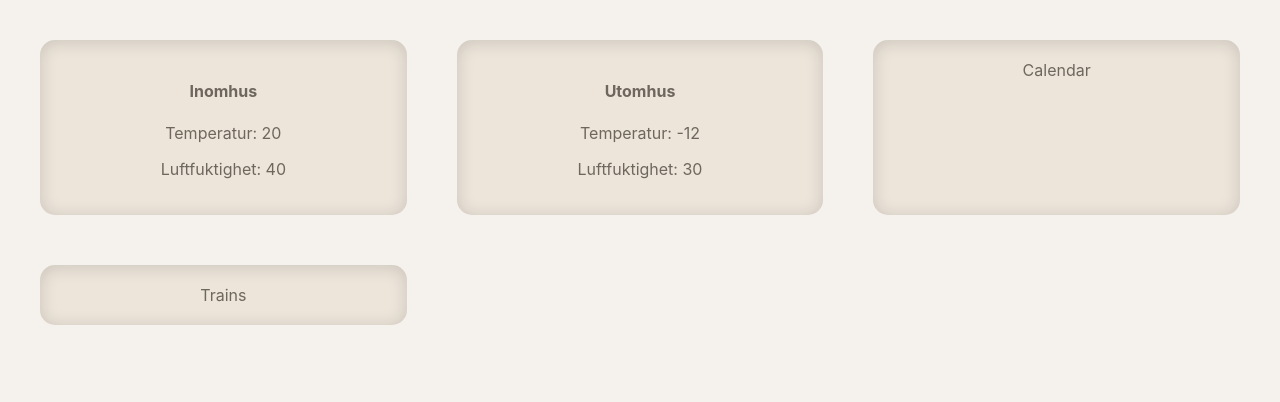
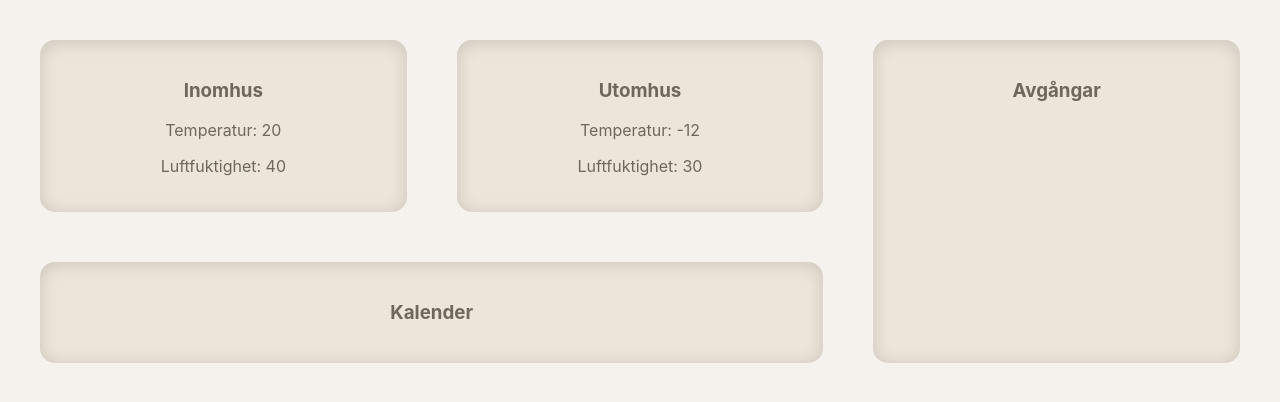
Before and after one commit to vilmelhina/pihub, a React (Create React App) app in the folder PiHubWeb/: page / in a window 1280 px wide. Shown: the top 402 px of the page. Built offline with nearby package versions, Linux system fonts and the light colour scheme.

Commit message:
Common widget component, layout

```diff
--- a/PiHubWeb/src/App.css
+++ b/PiHubWeb/src/App.css
@@ -6,13 +6,24 @@
   display: grid;
   grid-gap: 50px;
   grid-template-columns: 1fr 1fr 1fr;
+  grid-template-areas:
+          "inside weather trains"
+          "calendar calendar trains";
   padding: 40px;
 }
 
-.widget {
-  background: #EDE5DA;
-  padding:20px;
-  border-radius: 15px;
-  color:#6D675E;
-  box-shadow: inset rgba(0,0,0,0.15) 0 2px 17px;
+#inside {
+  grid-area: inside;
 }
+
+#weather {
+  grid-area: weather;
+}
+
+#trains {
+  grid-area: trains;
+}
+
+#calendar {
+  grid-area: calendar;
+}
--- a/PiHubWeb/src/App.js
+++ b/PiHubWeb/src/App.js
@@ -8,10 +8,10 @@ function App() {
   return (
     <div className="App">
       <div id="container">
-          <InsideClimate className="widget"/>
-          <Weather className="widget"/>
-          <Calendar className="widget"/>
-          <Trains className="widget"/>
+          <InsideClimate id="inside"/>
+          <Weather id="weather"/>
+          <Trains id="trains"/>
+          <Calendar id="calendar"/>
       </div>
     </div>
   );
--- a/PiHubWeb/src/components/calendar.js
+++ b/PiHubWeb/src/components/calendar.js
@@ -1,5 +1,6 @@
 import React from "react";
+import {Widget} from "./widget";
 
 export function Calendar(props) {
-    return <div className={props.className}>Calendar</div>
+    return <Widget title="Kalender" id={props.id}></Widget>
 }
--- a/PiHubWeb/src/components/insideClimate.js
+++ b/PiHubWeb/src/components/insideClimate.js
@@ -1,14 +1,14 @@
 import React from "react";
 import {useRecoilValue} from "recoil";
 import {insideHumidityState, insideTemperatureState} from "../model/atoms";
+import {Widget} from "./widget";
 
 export function InsideClimate(props) {
     const insideTemperature = useRecoilValue(insideTemperatureState)
     const humidity = useRecoilValue(insideHumidityState)
 
-    return <div className={props.className}>
-        <h4>Inomhus</h4>
+    return <Widget className={props.className} title="Inomhus" id={props.id}>
         <p>Temperatur: {insideTemperature}</p>
         <p>Luftfuktighet: {humidity}</p>
-    </div>
+    </Widget>
 }
--- a/PiHubWeb/src/components/trains.js
+++ b/PiHubWeb/src/components/trains.js
@@ -1,5 +1,6 @@
 import React from "react";
+import {Widget} from "./widget";
 
 export function Trains(props) {
-    return <div className={props.className}>Trains</div>
+    return <Widget title="Avgångar" id={props.id}></Widget>
 }
--- a/PiHubWeb/src/components/weather.js
+++ b/PiHubWeb/src/components/weather.js
@@ -1,14 +1,14 @@
 import React from "react";
 import {useRecoilValue} from "recoil";
 import {outsideHumidityState, outsideTemperatureState} from "../model/atoms";
+import {Widget} from "./widget";
 
 export function Weather(props) {
     const temperature = useRecoilValue(outsideTemperatureState)
     const humidity = useRecoilValue(outsideHumidityState)
 
-    return <div className={props.className}>
-        <h4>Utomhus</h4>
+    return <Widget title="Utomhus" id={props.id}>
         <p>Temperatur: {temperature}</p>
         <p>Luftfuktighet: {humidity}</p>
-    </div>
+    </Widget>
 }
--- /dev/null
+++ b/PiHubWeb/src/components/widget.js
@@ -0,0 +1,11 @@
+import React from "react";
+import '../styles/widget.css'
+
+export function Widget(props) {
+    return <div className="widget" id={props.id}>
+        {props.title && <h3>{props.title}</h3>}
+        <div className="widget-content">
+            {props.children}
+        </div>
+    </div>
+}
--- /dev/null
+++ b/PiHubWeb/src/styles/widget.css
@@ -0,0 +1,7 @@
+.widget {
+    background: #EDE5DA;
+    padding:20px;
+    border-radius: 15px;
+    color:#6D675E;
+    box-shadow: inset rgba(0,0,0,0.15) 0 2px 17px;
+}
```
